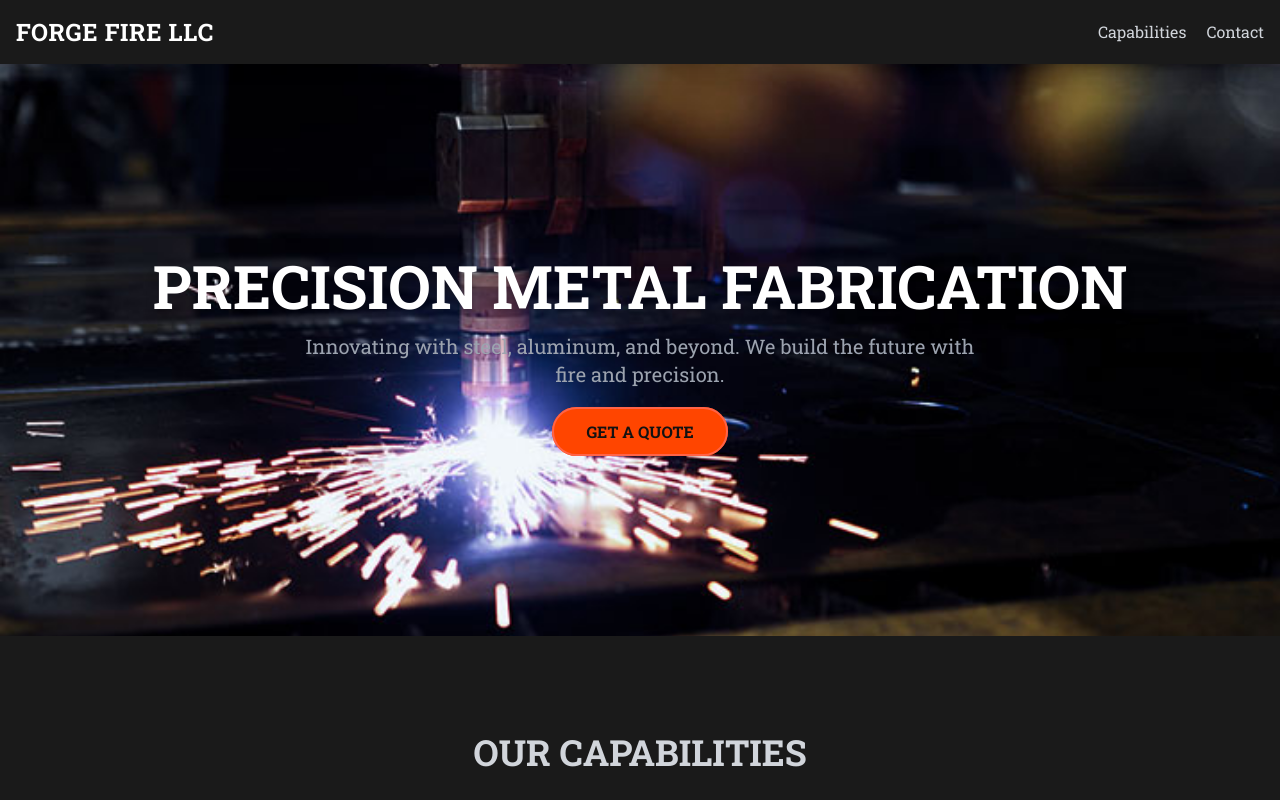
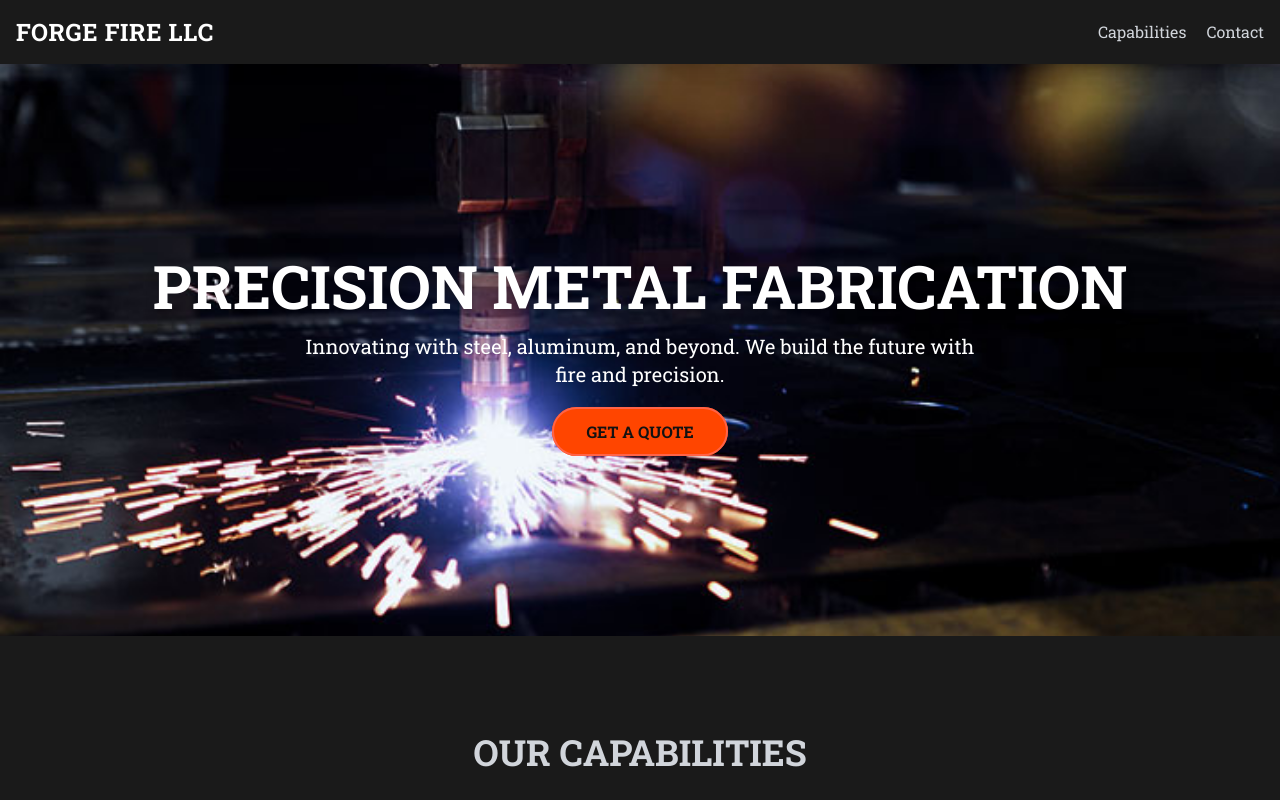
Before and after one commit to forgefirellc/forgefirellc.github.io, a plain HTML site: page index.html in a window 1280 px wide. Shown: the top 800 px of the page. Drawn offline with nearby package versions, Linux system fonts and the light colour scheme.

Commit message:
Update index.html

```diff
--- a/index.html
+++ b/index.html
@@ -94,7 +94,7 @@
         </div>
         <div class="relative container mx-auto z-10">
             <h1 class="text-4xl md:text-6xl font-extrabold mb-4 uppercase drop-shadow-lg">Precision Metal Fabrication</h1>
-            <p class="text-lg md:text-xl max-w-2xl mx-auto mb-8 text-gray-400">
+            <p class="text-lg md:text-xl max-w-2xl mx-auto mb-8 text-white">
                 Innovating with steel, aluminum, and beyond. We build the future with fire and precision.
             </p>
             <a href="#contact" class="btn-industrial py-3 px-8 rounded-full font-bold transition-all duration-300">
```
